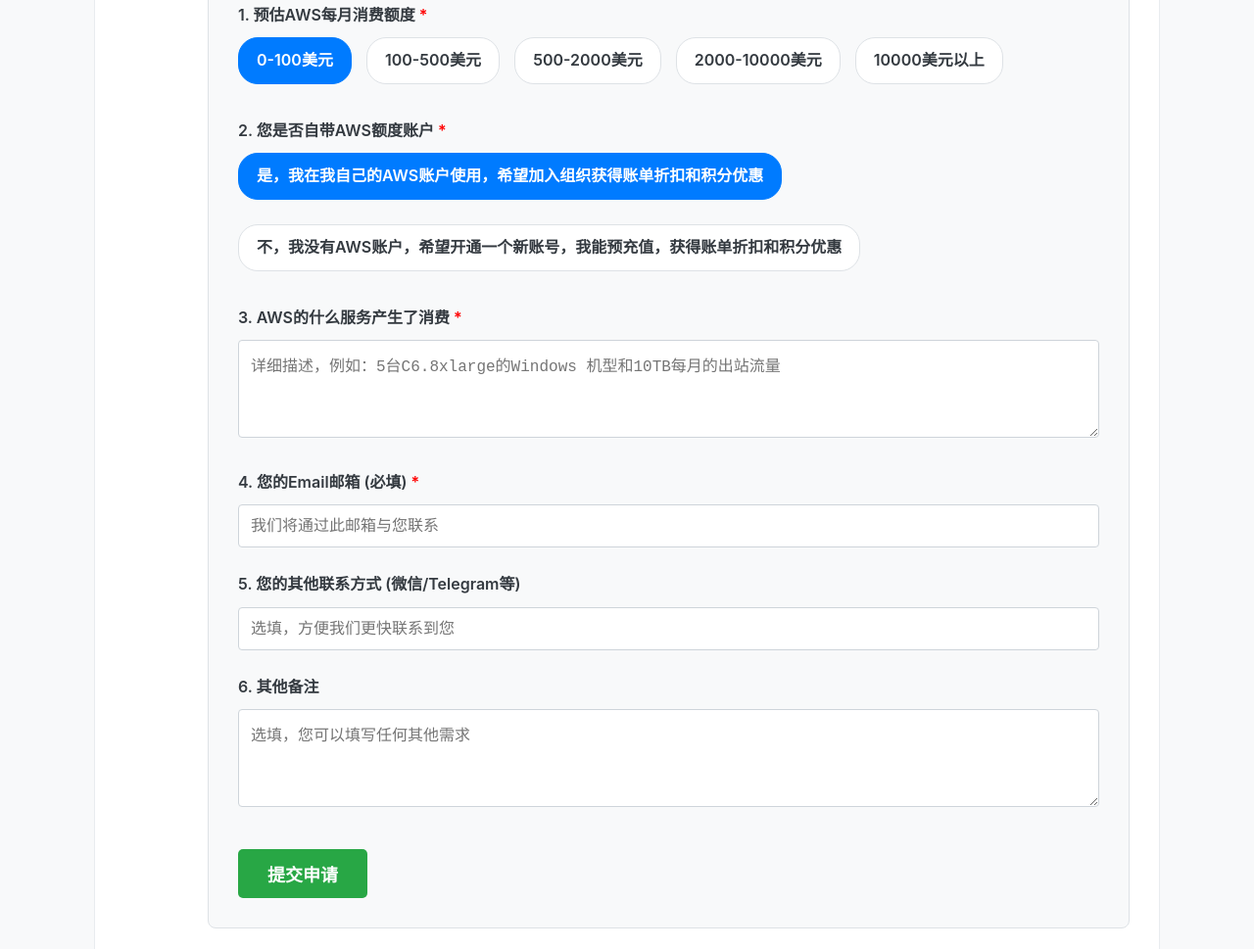
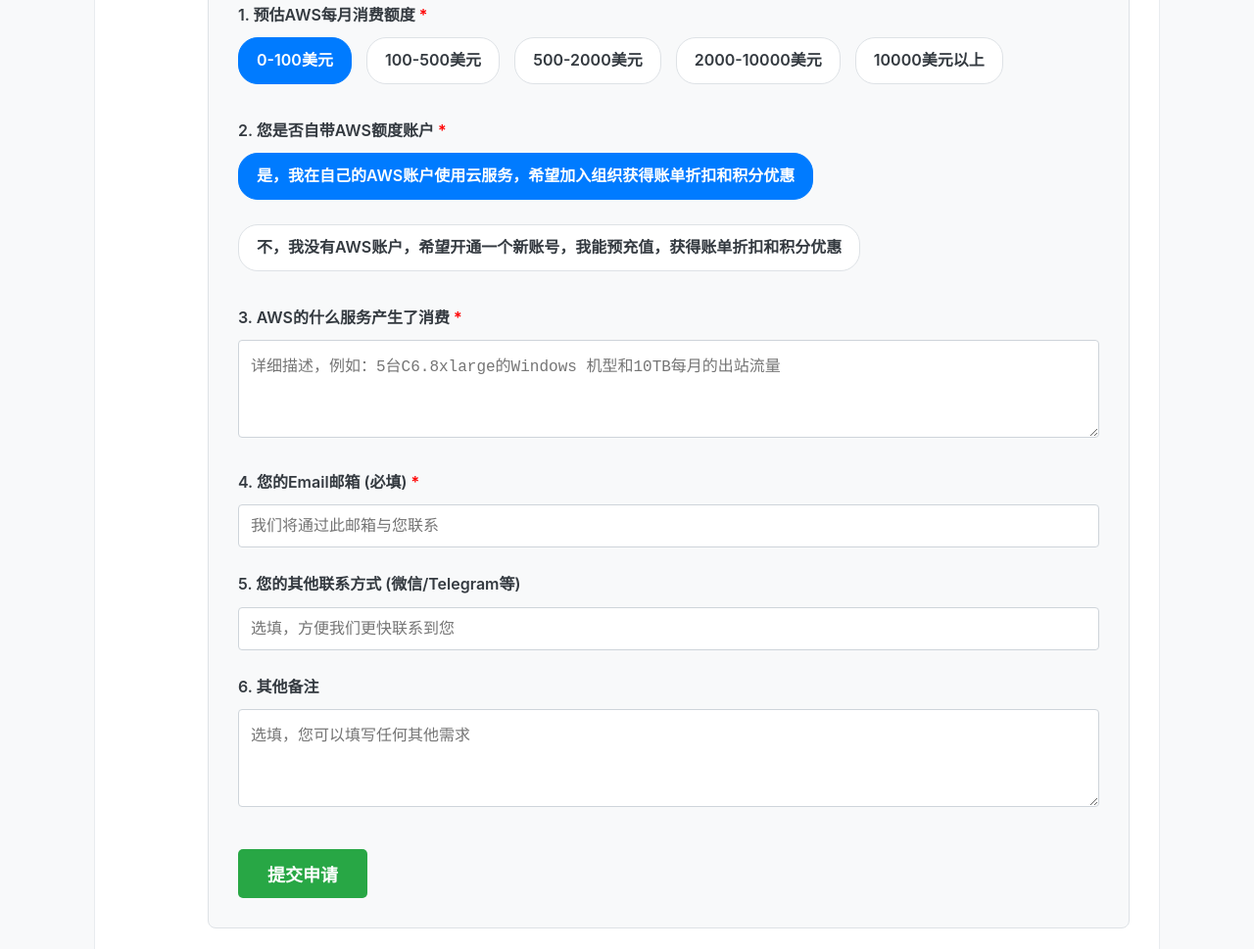
Before and after one commit to sunkeinfo/awsdo-com-829-2025, a plain HTML site: page aws-billing.html in a window 1280 px wide. Shown: the part 1130-2099 px from the top of the page at 98% size. Drawn offline with Linux system fonts and the light colour scheme.

Commit message:
Update aws-billing.html

```diff
--- a/aws-billing.html
+++ b/aws-billing.html
@@ -148,7 +148,7 @@
                                 <div class="form-group">
                                     <label>2. 您是否自带AWS额度账户 <span style="color:red;">*</span></label>
                                     <div class="radio-group">
-                                        <label class="radio-label"><input type="radio" name="自带AWS额度账户" value="是" checked><span>是，我在我自己的AWS账户使用，希望加入组织获得账单折扣和积分优惠</span></label>
+                                        <label class="radio-label"><input type="radio" name="自带AWS额度账户" value="是" checked><span>是，我在自己的AWS账户使用云服务，希望加入组织获得账单折扣和积分优惠</span></label>
                                         <label class="radio-label"><input type="radio" name="自带AWS额度账户" value="不"><span>不，我没有AWS账户，希望开通一个新账号，我能预充值，获得账单折扣和积分优惠</span></label>
                                     </div>
                                 </div>
```
